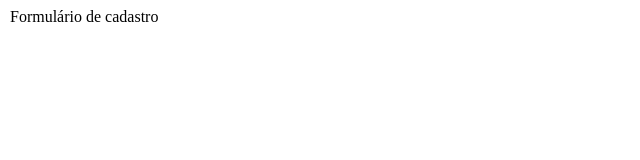
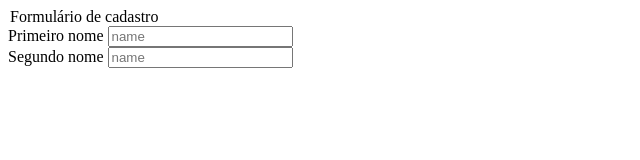
Before and after one commit to anapaulans/Checkpoint3, a plain HTML site: page GuinchoSeguro-CP3.html in a window 1280 px wide. Shown: the whole page, without its empty margins (0-640 px from the left). Drawn offline with Linux system fonts and the light colour scheme.

Commit message:
Segundo nome

```diff
--- a/GuinchoSeguro-CP3.html
+++ b/GuinchoSeguro-CP3.html
@@ -17,3 +17,11 @@
         <form action="index.html" method="GET" onsubmit="return false">
 
                 <legend>Formulário de cadastro</legend>
+                <div>
+                    <label for="idName">Primeiro nome</label>
+                    <input type="name" name="txtname" id="idName" placeholder="name">
+                </div>
+                <div>
+                    <label for="idName">Segundo nome</label>
+                    <input type="name" name="txtname" id="idName" placeholder="name">
+                </div>
```
